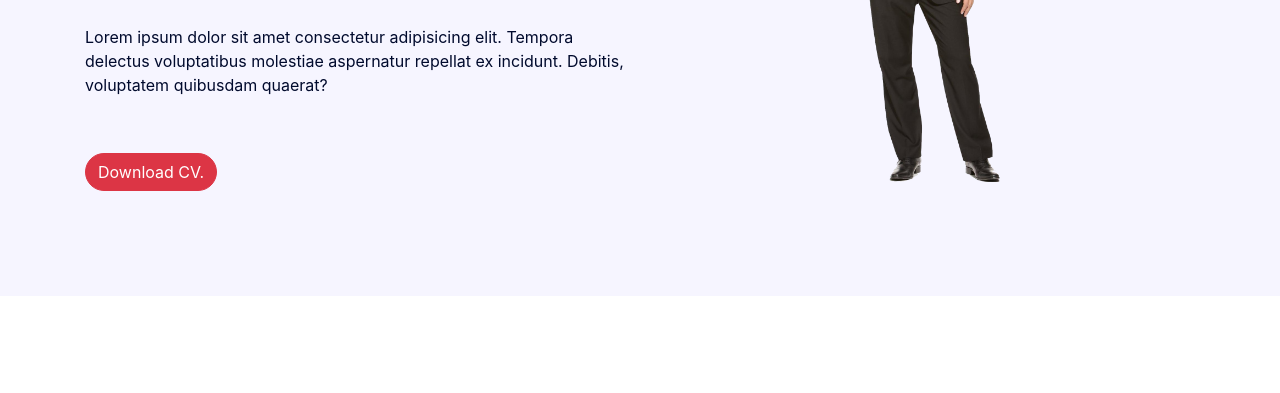
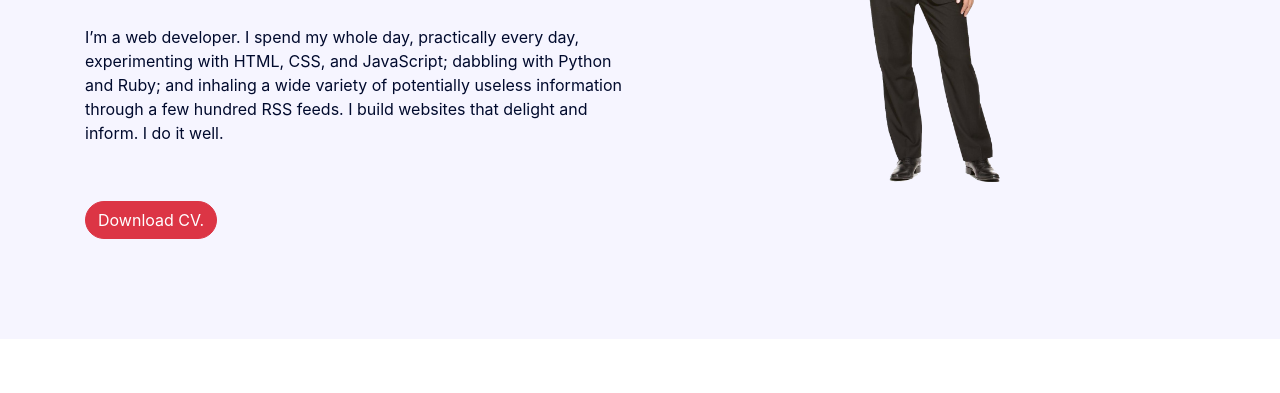
Before and after one commit to rahathahmed/my-portfolio, a plain HTML site: page index.html in a window 1280 px wide. Shown: the part 324-717 px from the top of the page. Drawn offline with nearby package versions, Linux system fonts and the light colour scheme.

Commit message:
bio added

```diff
--- a/index.html
+++ b/index.html
@@ -62,7 +62,7 @@
       				I am Rahath <br>
       				<span class="typea"></span>
     			</h2>
-				<p class="pt2" >Lorem ipsum dolor sit amet consectetur adipisicing elit. Tempora delectus voluptatibus molestiae aspernatur repellat ex incidunt. Debitis, voluptatem quibusdam quaerat?</p>
+				<p class="pt2" >I’m a web developer. I spend my whole day, practically every day, experimenting with HTML, CSS, and JavaScript; dabbling with Python and Ruby; and inhaling a wide variety of potentially useless information through a few hundred RSS feeds. I build websites that delight and inform. I do it well.</p>
 
 				<div class="download-button ">
 					<button class="btn btn-danger" >
```
